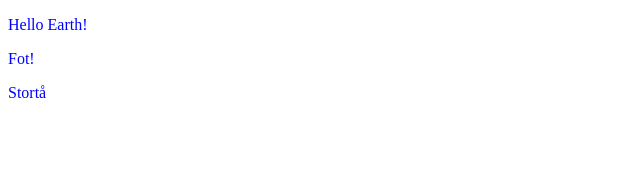
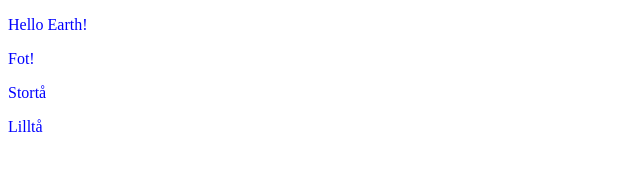
Before and after one commit to Memai2023/testgruppen, a plain HTML site: page src/index.html in a window 1280 px wide. Shown: the full height of the page, 0-640 px from the left. Drawn offline with Linux system fonts and the light colour scheme.

Commit message:
add more nonsense

```diff
--- a/src/index.html
+++ b/src/index.html
@@ -17,6 +17,7 @@
   <footer>
     <p>Fot!</p>
     <p>Stortå</p>
+    <p>Lilltå</p>
   </footer>
 </body>
 
```
